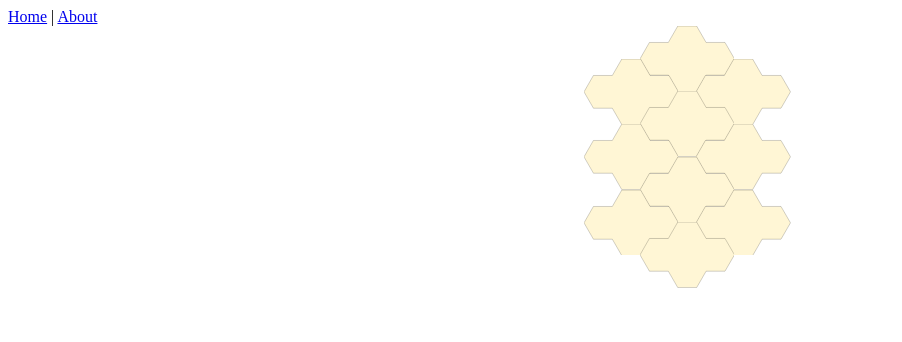
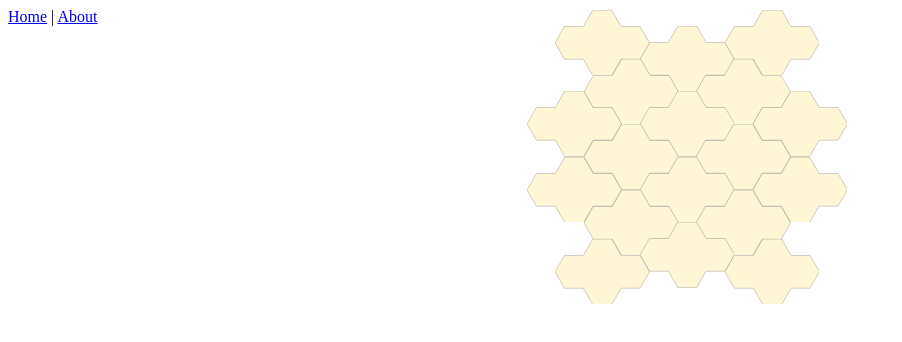
Before and after one commit to Medrenguard/clas-of-cultures, a Vue app: page /#/ in a window 1280 px wide. Shown: the top 342 px of the page, without its empty margins (0-902 px from the left). Built offline with nearby package versions, Linux system fonts and the light colour scheme.

Commit message:
Добавляет раскладку на 4-ых

```diff
--- a/src/views/mainView.vue
+++ b/src/views/mainView.vue
@@ -29,7 +29,7 @@ export default {
     }
   },
   created () {
-    this.currentCountGamers = 2
+    this.currentCountGamers = 4
   },
   mounted () {
   },
@@ -38,8 +38,8 @@ export default {
       // размер тайла на данный момент - 32.7 пикселя
       const gamers = this.currentCountGamers
       const tileHeight = 32.7
-      const sideByX = 32.7 * 1.724770642201835 // сдвиг по оси X для раскадки на двоих
       if (gamers === 2) {
+        const sideByX = 32.7 * 1.725770642201835 // сдвиг по оси X для раскадки на двоих
         switch (regionNum) {
           case 2:
             return `${tileHeight}px 0px 0px -${sideByX}px`
@@ -60,6 +60,45 @@ export default {
           case 10:
             return `${tileHeight * 6}px 0px 0px 0px`
         }
+      } else if (gamers === 4) {
+        const baseSideByX = 32.7 * 1.725770642201835 // сдвиг по оси X для раскадки на четверых для большинства тайлов
+        const startSideByX = 32.7 * 2.596330275229358 // сдвиг по оси X для раскадки на четверых для стартовых тайлов
+        switch (regionNum) {
+          case 2:
+            return `-${tileHeight * 0.5}px 0px 0px -${startSideByX}px`
+          case 3:
+            return `-${tileHeight * 0.5}px 0px 0px ${startSideByX}px`
+          case 4:
+            return `${tileHeight}px 0px 0px -${baseSideByX}px`
+          case 5:
+            return `${tileHeight}px 0px 0px ${baseSideByX}px`
+          case 6:
+            return `${tileHeight * 2}px 0px 0px -${baseSideByX * 2}px`
+          case 7:
+            return `${tileHeight * 2}px 0px 0px 0px`
+          case 8:
+            return `${tileHeight * 2}px 0px 0px ${baseSideByX * 2}px`
+          case 9:
+            return `${tileHeight * 3}px 0px 0px -${baseSideByX}px`
+          case 10:
+            return `${tileHeight * 3}px 0px 0px ${baseSideByX}px`
+          case 11:
+            return `${tileHeight * 4}px 0px 0px -${baseSideByX * 2}px`
+          case 12:
+            return `${tileHeight * 4}px 0px 0px 0px`
+          case 13:
+            return `${tileHeight * 4}px 0px 0px ${baseSideByX * 2}px`
+          case 14:
+            return `${tileHeight * 5}px 0px 0px -${baseSideByX}px`
+          case 15:
+            return `${tileHeight * 5}px 0px 0px ${baseSideByX}px`
+          case 16:
+            return `${tileHeight * 6}px 0px 0px 0px`
+          case 17:
+            return `${tileHeight * 6.5}px 0px 0px -${startSideByX}px`
+          case 18:
+            return `${tileHeight * 6.5}px 0px 0px ${startSideByX}px`
+        }
       }
     }
   }
```
